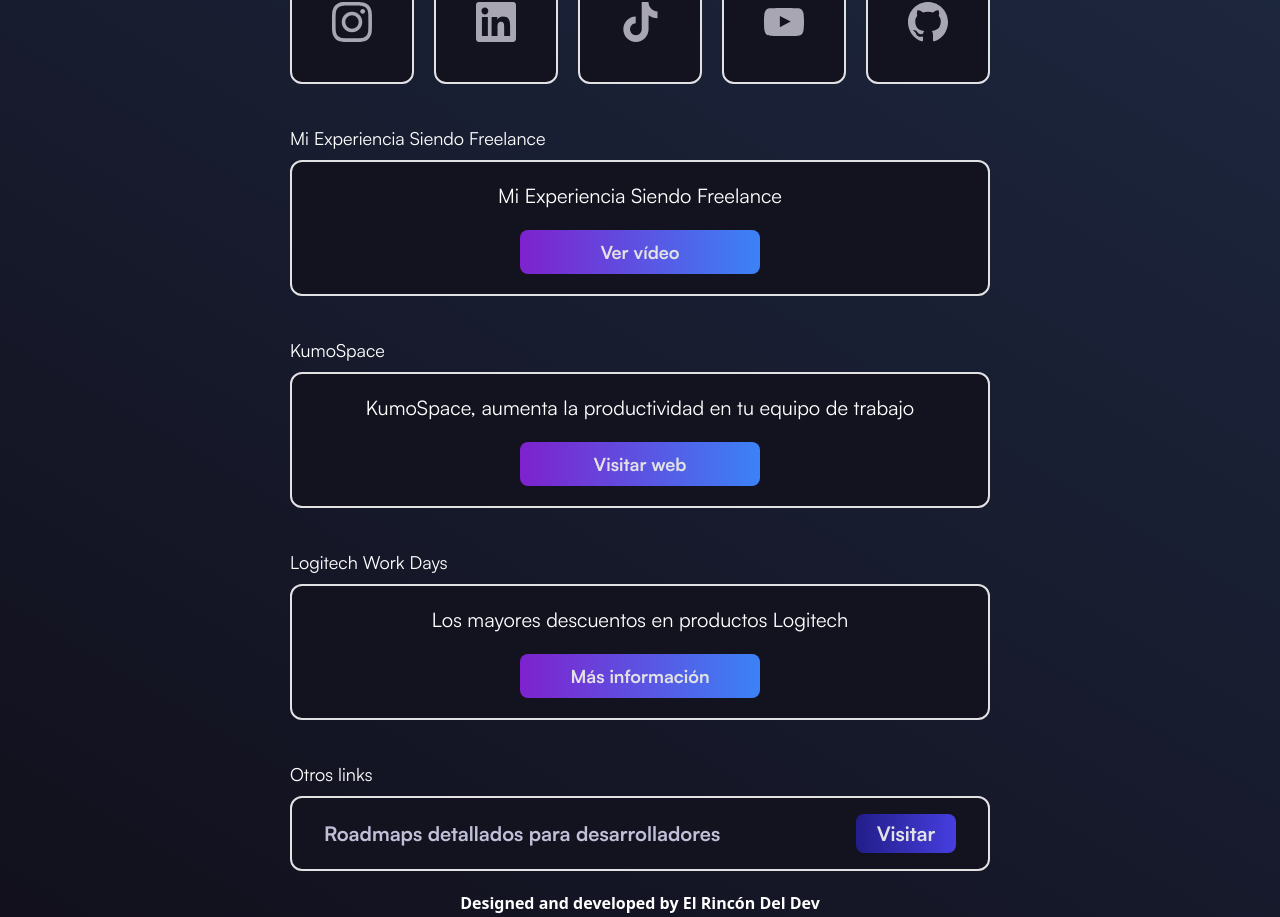
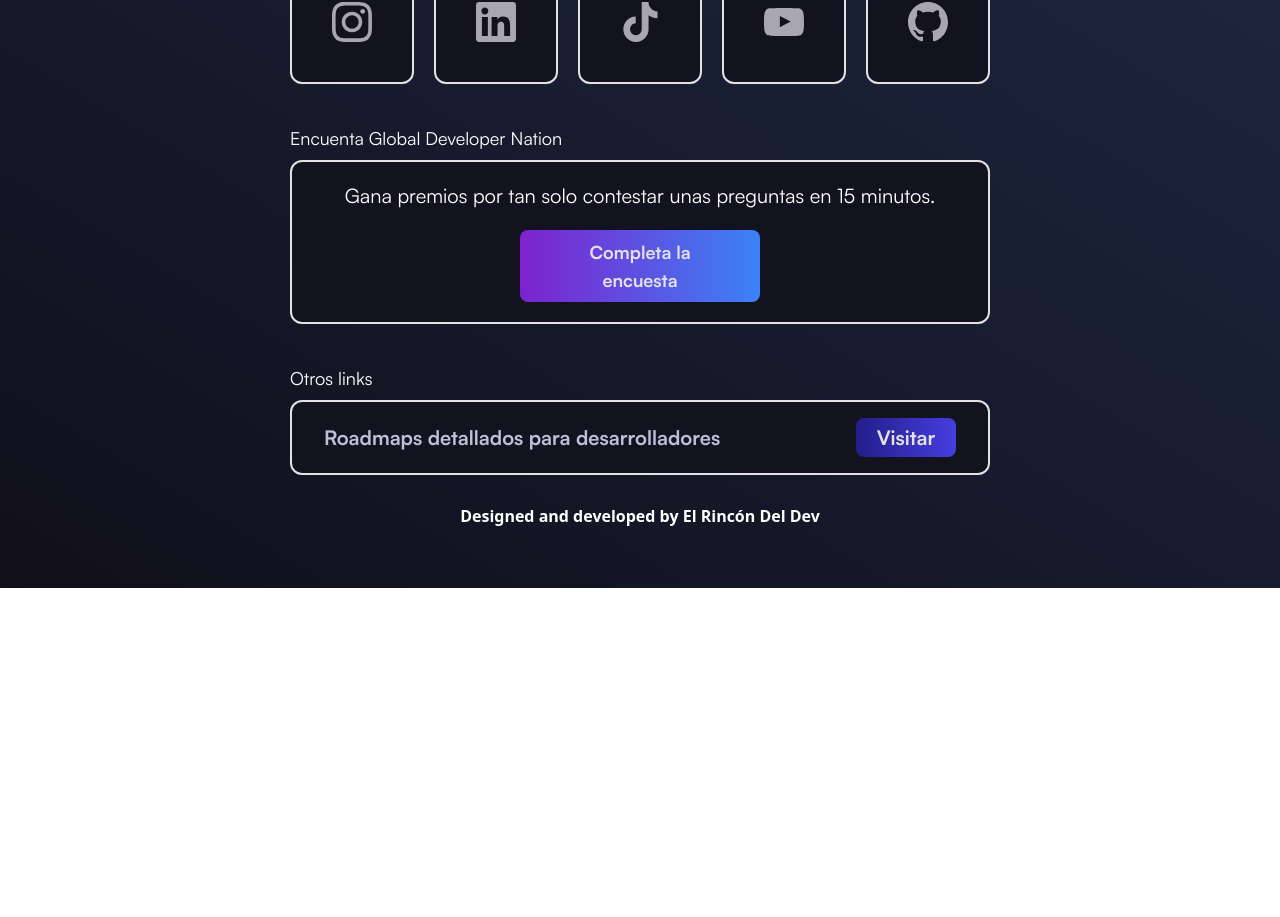
Before and after one commit to elrincondeldev/links-management, a Next.js app: page / in a window 1280 px wide. Shown: the part 376-1293 px from the top of the page. After the commit the page ends 964 px from the top, so only its background shows below. Built offline with nearby package versions, Linux system fonts and the light colour scheme.

Commit message:
developer nation

```diff
--- a/src/pages/index.tsx
+++ b/src/pages/index.tsx
@@ -32,30 +32,12 @@
 
           <motion.section variants={fadeInUp}>
             <p className="satoshi-regular text-lg mb-2">
-              Mi Experiencia Siendo Freelance
+              Encuenta Global Developer Nation
             </p>
             <LinkBox
-              title="Mi Experiencia Siendo Freelance"
-              buttonText="Ver vídeo"
-              link="https://shorturl.at/zAg9u"
-            />
-          </motion.section>
-
-          <motion.section variants={fadeInUp}>
-            <p className="satoshi-regular text-lg mb-2">KumoSpace</p>
-            <LinkBox
-              title="KumoSpace, aumenta la productividad en tu equipo de trabajo"
-              buttonText="Visitar web"
-              link="https://www.kumospace.com/"
-            />
-          </motion.section>
-
-          <motion.section variants={fadeInUp}>
-            <p className="satoshi-regular text-lg mb-2">Logitech Work Days</p>
-            <LinkBox
-              title="Los mayores descuentos en productos Logitech"
-              buttonText="Más información"
-              link="https://www.amazon.es/stores/page/E90C1BCD-58B5-4D56-98DF-3E01C821F75F?channel=LOGIWORK"
+              title="Gana premios por tan solo contestar unas preguntas en 15 minutos."
+              buttonText="Completa la encuesta"
+              link="https://developereconomics.net/?member_id=elrincondeldev&lang=es&locale=es"
             />
           </motion.section>
 
@@ -88,30 +70,12 @@
 
             <motion.section variants={fadeInUp}>
               <p className="satoshi-regular text-lg mb-2">
-                Mi Experiencia Siendo Freelance
+                Encuenta Global Developer Nation
               </p>
               <LinkBox
-                title="Mi Experiencia Siendo Freelance"
-                buttonText="Ver vídeo"
-                link="https://shorturl.at/zAg9u"
-              />
-            </motion.section>
-
-            <motion.section variants={fadeInUp}>
-              <p className="satoshi-regular text-lg mb-2">KumoSpace</p>
-              <LinkBox
-                title="KumoSpace, aumenta la productividad en tu equipo de trabajo"
-                buttonText="Visitar web"
-                link="https://www.kumospace.com/"
-              />
-            </motion.section>
-
-            <motion.section variants={fadeInUp}>
-              <p className="satoshi-regular text-lg mb-2">Logitech Work Days</p>
-              <LinkBox
-                title="Los mayores descuentos en productos Logitech"
-                buttonText="Más información"
-                link="https://www.amazon.es/stores/page/E90C1BCD-58B5-4D56-98DF-3E01C821F75F?channel=LOGIWORK"
+                title="Gana premios por tan solo contestar unas preguntas en 15 minutos."
+                buttonText="Completa la encuesta"
+                link="https://developereconomics.net/?member_id=elrincondeldev&lang=es&locale=es"
               />
             </motion.section>
           </section>
```
